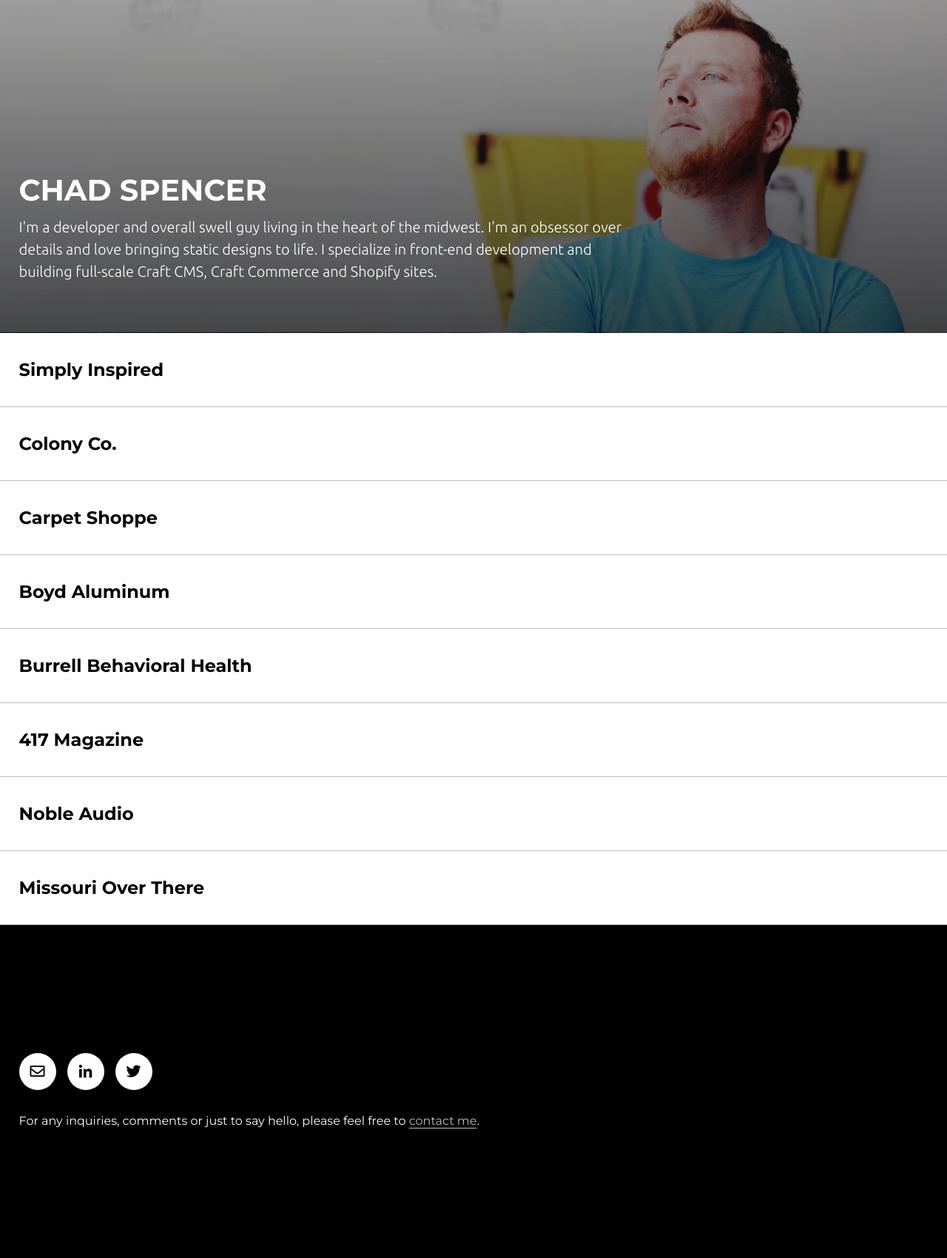
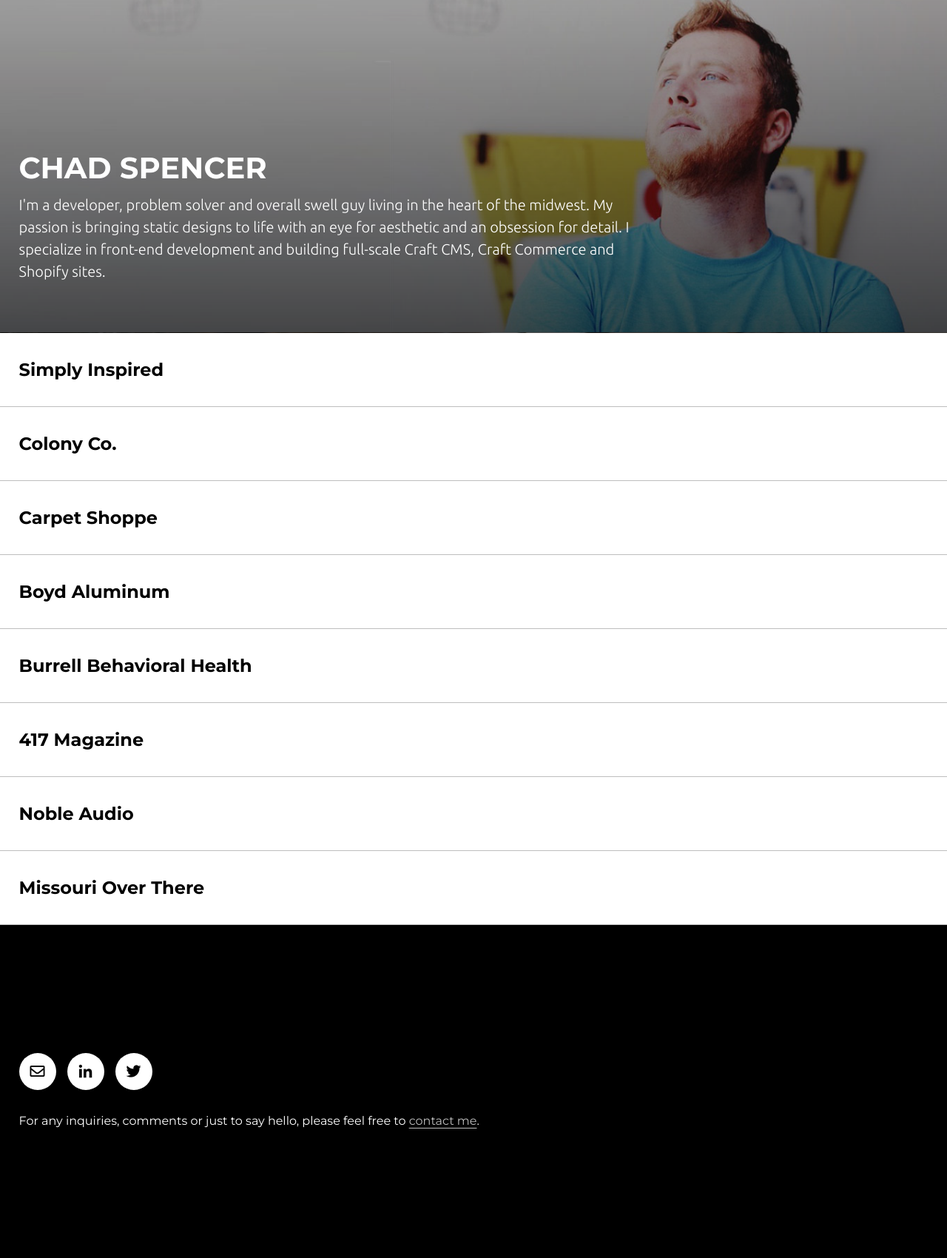
Before and after one commit to chadspencer/chadspencer.github.io, a Jekyll site: the page built from index.html, in a window 1280 px wide. Shown: the whole page at 74% size. Built offline with Jekyll 4.4.1, drawn with Linux system fonts in a browser that asks for light colours.

Commit message:
bug fixes

```diff
--- a/_data/work.json
+++ b/_data/work.json
@@ -32,7 +32,7 @@
     "description": "Lorem ipsum doler sit amet.",
     "image": "burrell.jpg",
     "tags": ["front-end"],
-    "url": "ellcenter.com/our-services/"
+    "url": "https://burrellcenter.com"
   },
   {
     "title": "417 Magazine",
--- a/css/main.css
+++ b/css/main.css
@@ -4143,10 +4143,8 @@
   font-weight: 300;
   height: auto;
   scroll-padding: 50vh 0 0 0;
-  scroll-snap-points-y: repeat(100px);
   scroll-snap-type: mandatory;
-  scroll-snap-type: y mandatory;
-  -webkit-overflow-scrolling: touch; }
+  scroll-snap-type: y mandatory; }
   body.scrolling {
     scroll-padding: 0;
     scroll-snap-points-y: none;
--- a/index.html
+++ b/index.html
@@ -13,8 +13,10 @@
 <main>
   <section style="background-image: url(/static/img/chadspencer.jpg);">
     <article>
-      <h1>Chad Spencer</h1>
-      <p>I'm a developer and overall swell guy living in the heart of the midwest. I'm an obsessor over details and love bringing static designs to life. I specialize in front-end development and building full-scale Craft CMS, Craft Commerce and Shopify sites.</p>
+      <div class="content">
+        <h1>Chad Spencer</h1>
+        <p>I'm a developer, problem solver and overall swell guy living in the heart of the midwest. My passion is bringing static designs to life with an eye for aesthetic and an obsession for detail. I specialize in front-end development and building full-scale Craft CMS, Craft Commerce and Shopify sites.</p>
+      </div>
     </article>
   </section>
   {% for entry in site.data.work %}
--- a/static/css/main.css
+++ b/static/css/main.css
@@ -4143,10 +4143,8 @@
   font-weight: 300;
   height: auto;
   scroll-padding: 50vh 0 0 0;
-  scroll-snap-points-y: repeat(100px);
   scroll-snap-type: mandatory;
-  scroll-snap-type: y mandatory;
-  -webkit-overflow-scrolling: touch; }
+  scroll-snap-type: y mandatory; }
   body.scrolling {
     scroll-padding: 0;
     scroll-snap-points-y: none;
--- a/static/js/plugins.js
+++ b/static/js/plugins.js
@@ -5,23 +5,3 @@
 d=w(d,f,t);b=b.style.cssText;f="";0<=b.indexOf("transform")&&(f=b.indexOf("transform"),f=b.slice(f),f=(k=f.indexOf(";"))?" "+f.slice(11,k).replace(/\s/g,""):" "+f.slice(11).replace(/\s/g,""));e.push({baseX:d.x,baseY:d.y,top:h,left:m,height:l,width:n,speed:t,style:b,transform:f,zindex:g})}r&&(window.addEventListener("resize",u),r=!1);x()},v=function(){var c=k,b=l;k=a.options.wrapper?a.options.wrapper.scrollTop:(document.documentElement||document.body.parentNode||document.body).scrollTop||window.pageYOffset;
 l=a.options.wrapper?a.options.wrapper.scrollLeft:(document.documentElement||document.body.parentNode||document.body).scrollLeft||window.pageXOffset;return c!=k&&a.options.vertical||b!=l&&a.options.horizontal?!0:!1},w=function(c,b,d){var e={};c=100*d*(1-c);b=100*d*(1-b);e.x=a.options.round?Math.round(c):Math.round(100*c)/100;e.y=a.options.round?Math.round(b):Math.round(100*b)/100;return e},y=function(){v()&&!1===r&&x();z(y)},x=function(){for(var c,b=0;b<a.elems.length;b++){c=w((l-e[b].left+q)/(e[b].width+
 q),(k-e[b].top+p)/(e[b].height+p),e[b].speed);var d=c.y-e[b].baseY,g=c.x-e[b].baseX;a.elems[b].style[A]="translate3d("+(a.options.horizontal?g:"0")+"px,"+(a.options.vertical?d:"0")+"px,"+e[b].zindex+"px) "+e[b].transform}a.options.callback(c)};a.destroy=function(){for(var c=0;c<a.elems.length;c++)a.elems[c].style.cssText=e[c].style;r||(window.removeEventListener("resize",u),r=!0)};u();y();a.refresh=u;return a};return h});
-
-/*
- *	SnapPoint jQuery Plugin
- *	Version 2.05
- *	Author: Robert Spangler (http://robspangler.com/)
- *
- *	Copyright (c) 2012
- *	Licensed under the MIT license.
- *
- *
- *	Left-to-Right snap added by
- *
- *	Ken Frederick
- *	ken.frederick@gmx.de
- *
- *	http://cargocollective.com/kenfrederick/
- *	http://kenfrederick.blogspot.com/
- *
- */
-(function(b){jQuery.browser={};jQuery.browser.mozilla=/mozilla/.test(navigator.userAgent.toLowerCase())&&!/webkit/.test(navigator.userAgent.toLowerCase());jQuery.browser.webkit=/webkit/.test(navigator.userAgent.toLowerCase());jQuery.browser.opera=/opera/.test(navigator.userAgent.toLowerCase());jQuery.browser.msie=/msie/.test(navigator.userAgent.toLowerCase());var a=null;b.fn.snapPoint=function(c,f){var e={scrollDelay:550,scrollSpeed:90,outerTopOffset:200,innerTopOffset:0,outerLeftOffset:200,innerLeftOffset:0,ease:"swing"};c=b.extend({},e,c);elArray=this;b(window).scroll(function(){if(a){clearTimeout(a)}a=setTimeout(d,c.scrollDelay)});a=null;function d(){elArray.each(function(){var g=b(this).position();elementPosTop=g.top;elementPosLeft=g.left;windowPosTop=b(jQuery.browser.webkit?"body":"html").scrollTop();if(windowPosTop+c.outerTopOffset>=elementPosTop&&elementPosTop+c.innerTopOffset>=windowPosTop&&windowPosTop!=elementPosTop){b(jQuery.browser.webkit?"body":"html").animate({scrollTop:elementPosTop},c.scrollSpeed,c.ease,f)}windowPosLeft=b(jQuery.browser.webkit?"body":"html").scrollLeft();if(windowPosLeft+c.outerLeftOffset>=elementPosLeft&&elementPosLeft+c.innerLeftOffset>=windowPosLeft&&windowPosLeft!=elementPosLeft){b(jQuery.browser.webkit?"body":"html").animate({scrollLeft:elementPosLeft},c.scrollSpeed,c.ease,f)}})}}})(jQuery);
--- a/static/scss/_page.scss
+++ b/static/scss/_page.scss
@@ -24,10 +24,8 @@
   font-weight: 300;
   height: auto;
   scroll-padding: 50vh 0 0 0;
-  scroll-snap-points-y: repeat(100px);
   scroll-snap-type: mandatory;
   scroll-snap-type: y mandatory;
-  -webkit-overflow-scrolling: touch;
   &.scrolling {
     scroll-padding: 0;
     scroll-snap-points-y: none;
```
